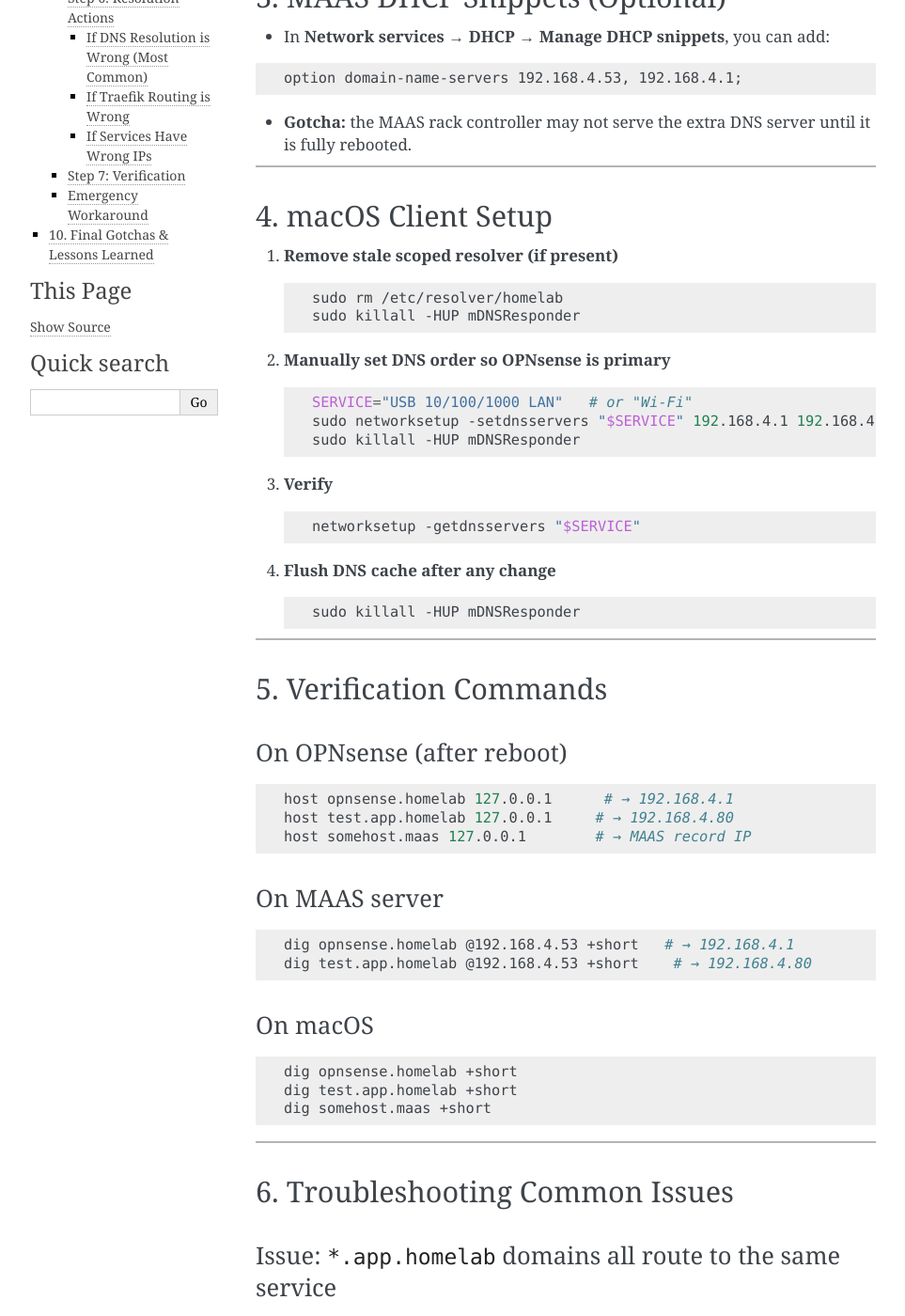
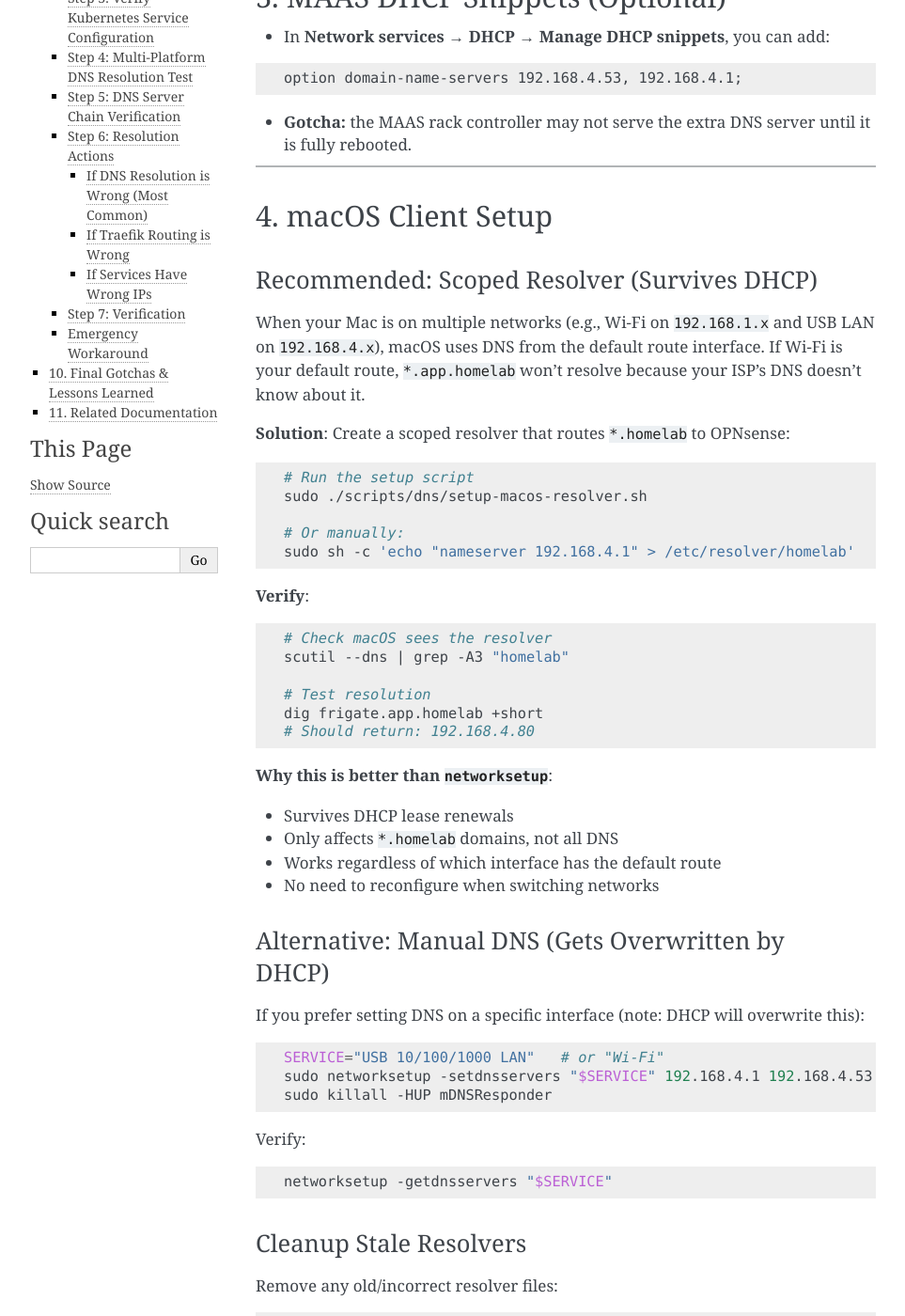
Before and after one commit to homeiac/home, a Sphinx documentation site: the page built from docs/source/md/homelab_local_dns_resolution_guide.md, in a window 1280 px wide and 1400 px high, scrolled down 1242 px. Shown: the whole window at 94% size, without its empty margins (148-1111 px from the left). Built offline with Sphinx 7.4.7, drawn with Linux system fonts in a browser that asks for light colours; some of the changed text lies outside the part shown.

Commit message:
docs: update DNS guide with scoped resolver as recommended fix
Section 4 now recommends /etc/resolver/homelab instead of networksetup.
Added explanation of multi-network DNS behavior and links to new runbook/blog.

Co-Authored-By: Claude Opus 4.5 <noreply@anthropic.com>

````diff
--- a/docs/source/md/homelab_local_dns_resolution_guide.md
+++ b/docs/source/md/homelab_local_dns_resolution_guide.md
@@ -50,29 +50,59 @@ option domain-name-servers 192.168.4.53, 192.168.4.1;
 
 ## 4. macOS Client Setup
 
-1. **Remove stale scoped resolver (if present)**
+### Recommended: Scoped Resolver (Survives DHCP)
 
-   ```bash
-   sudo rm /etc/resolver/homelab
-   sudo killall -HUP mDNSResponder
-   ```
-2. **Manually set DNS order so OPNsense is primary**
+When your Mac is on multiple networks (e.g., Wi-Fi on `192.168.1.x` and USB LAN on `192.168.4.x`), macOS uses DNS from the default route interface. If Wi-Fi is your default route, `*.app.homelab` won't resolve because your ISP's DNS doesn't know about it.
 
-   ```bash
-   SERVICE="USB 10/100/1000 LAN"   # or "Wi-Fi"
-   sudo networksetup -setdnsservers "$SERVICE" 192.168.4.1 192.168.4.53
-   sudo killall -HUP mDNSResponder
-   ```
-3. **Verify**
+**Solution**: Create a scoped resolver that routes `*.homelab` to OPNsense:
 
-   ```bash
-   networksetup -getdnsservers "$SERVICE"
-   ```
-4. **Flush DNS cache after any change**
+```bash
+# Run the setup script
+sudo ./scripts/dns/setup-macos-resolver.sh
 
-   ```bash
-   sudo killall -HUP mDNSResponder
-   ```
+# Or manually:
+sudo sh -c 'echo "nameserver 192.168.4.1" > /etc/resolver/homelab'
+```
+
+**Verify**:
+```bash
+# Check macOS sees the resolver
+scutil --dns | grep -A3 "homelab"
+
+# Test resolution
+dig frigate.app.homelab +short
+# Should return: 192.168.4.80
+```
+
+**Why this is better than `networksetup`**:
+- Survives DHCP lease renewals
+- Only affects `*.homelab` domains, not all DNS
+- Works regardless of which interface has the default route
+- No need to reconfigure when switching networks
+
+### Alternative: Manual DNS (Gets Overwritten by DHCP)
+
+If you prefer setting DNS on a specific interface (note: DHCP will overwrite this):
+
+```bash
+SERVICE="USB 10/100/1000 LAN"   # or "Wi-Fi"
+sudo networksetup -setdnsservers "$SERVICE" 192.168.4.1 192.168.4.53
+sudo killall -HUP mDNSResponder
+```
+
+Verify:
+```bash
+networksetup -getdnsservers "$SERVICE"
+```
+
+### Cleanup Stale Resolvers
+
+Remove any old/incorrect resolver files:
+```bash
+ls -la /etc/resolver/
+# Remove files pointing to wrong IPs
+sudo rm /etc/resolver/homelab.local  # example
+```
 
 ---
 
@@ -388,5 +418,11 @@ EOF
 - OPNsense Host Overrides: supports wildcards (`Host=*`, `Domain=app.homelab`).
 - Reboot needed: OPNsense only reliably applies new overrides after a reboot.
 - MAAS DHCP snippet reboot: DHCP options may require a rack controller reboot to apply.
-- macOS scoped resolvers: remove `/etc/resolver/homelab` to avoid conflicts.
-- Client DNS ordering: manually enforce the correct DNS order, as MAAS DHCP won't.
+- **macOS scoped resolvers are the fix**: Use `/etc/resolver/homelab` to route `*.homelab` to OPNsense. This survives DHCP renewals and works on multi-network setups.
+- **macOS default route determines DNS**: If Wi-Fi is your default route, `networksetup` DNS settings on USB LAN won't be used. Scoped resolvers bypass this.
+- AT&T routers lock DNS settings: Can't customize DHCP-provided DNS, use scoped resolvers instead.
+
+## 11. Related Documentation
+
+- [macOS Homelab DNS Resolver Runbook](../../runbooks/macos-homelab-dns-resolver.md) - Quick setup and troubleshooting
+- [Blog: Why Your Homelab DNS Breaks on Wi-Fi](blog-macos-scoped-dns-multi-network.md) - Deep dive explanation
````
